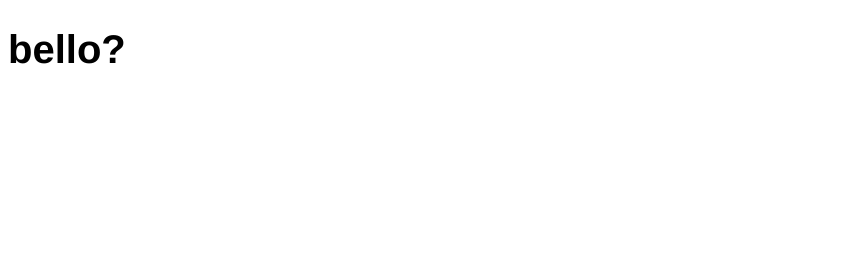
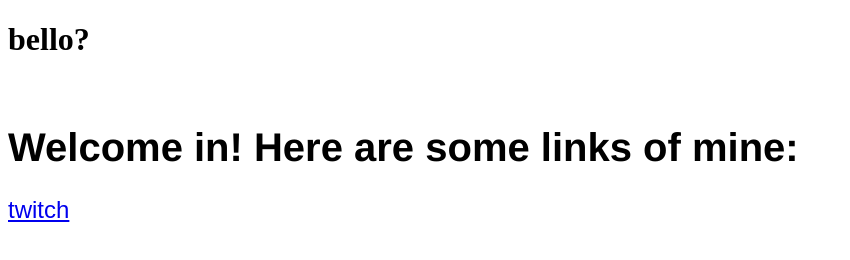
Before and after one commit to Huefro/test-site, a plain HTML site: page index.html in a window 1280 px wide. Shown: the whole page, without its empty margins (0-850 px from the left). Drawn offline with Linux system fonts and the light colour scheme.

Commit message:
Added socials

```diff
--- a/index.html
+++ b/index.html
@@ -4,4 +4,13 @@
 <link href="style.css" rel="stylesheet">
 <h1>bello?</h1>
 
+<br>
+<head>
+<title>Fro's site!</title>
+</head>
+
+<h1 class="header">Welcome in! Here are some links of mine:</h1>
+
+<a href="https://www.twitch.tv/huefro" target="_blank" class="link">twitch</a>
+
 </html>
--- a/style.css
+++ b/style.css
@@ -1,4 +1,9 @@
-h1 {
+h1.header{
     font-family: Helvetica;
     font-size: 40px;
 }
+
+.link{
+    font-size: 24px;
+    font-family: sans-serif;
+}
```
